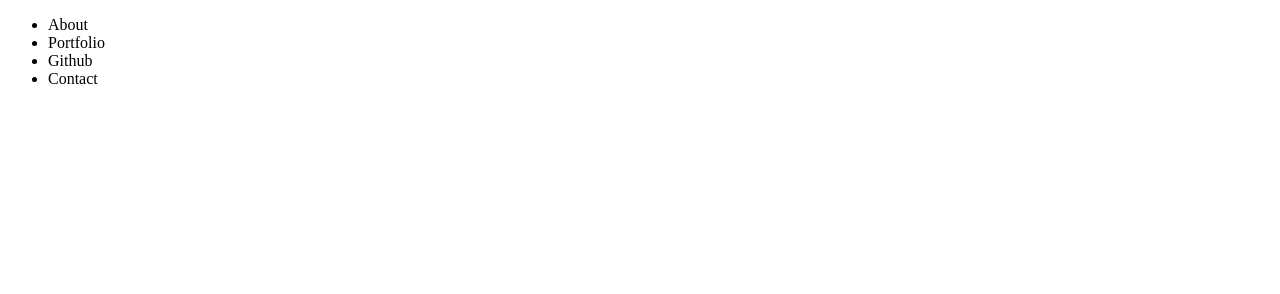
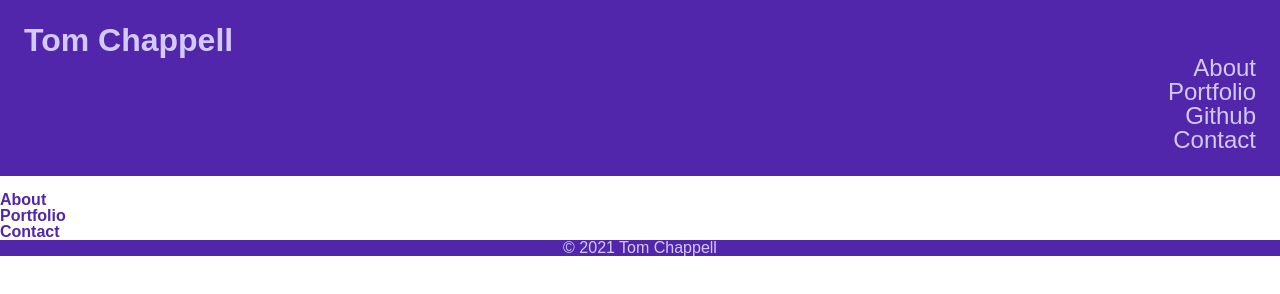
Before and after one commit to choonchy/Portfolio, a plain HTML site: page index.html in a window 1280 px wide. Drawn offline with Linux system fonts and the light colour scheme.

Commit message:
added reset css
added txt to track colour codes

more document structure

formatting

```diff
--- /dev/null
+++ b/assets/css/reset.css
@@ -0,0 +1,41 @@
+* {
+  margin: 0;
+  padding: 0;
+  box-sizing: border-box;
+}
+
+html {
+  height: 100%;
+}
+
+body {
+  min-height: 100%;
+  line-height: 1;
+  font-family: sans-serif;
+}
+
+h1,
+h2,
+h3,
+h4,
+h5,
+h6 {
+  font-size: 100%;
+}
+
+input,
+select,
+option,
+optgroup,
+textarea,
+button,
+pre,
+code {
+  font-size: 100%;
+  font-family: inherit;
+}
+
+ol,
+ul {
+  list-style: none;
+}
--- a/assets/css/style.css
+++ b/assets/css/style.css
@@ -0,0 +1,49 @@
+:root {
+  --Perfume: #d2c9fc;
+  --DaisyBush: #5226aa;
+}
+
+body {
+  font-family: Arial, Helvetica, sans-serif;
+}
+
+header {
+  padding: 1.5rem;
+  background-color: var(--DaisyBush);
+  color: var(--Perfume);
+  margin-bottom: 1rem;
+}
+
+footer {
+  background-color: var(--DaisyBush);
+  color: var(--Perfume);
+  position: relative;
+  text-align: center;
+}
+
+nav ul li {
+  display: flex;
+  justify-content: flex-end;
+  font-size: 1.5rem;
+}
+
+a {
+  text-decoration: none;
+  color: var(--Perfume);
+}
+
+h2 {
+  color: var(--DaisyBush);
+}
+
+.name {
+  font-size: 2rem;
+}
+
+.justify-centre {
+  justify-content: center;
+}
+
+.justify-right {
+  justify-content: right;
+}
--- a/index.html
+++ b/index.html
@@ -4,21 +4,30 @@
     <meta charset="UTF-8">
     <meta http-equiv="X-UA-Compatible" content="IE=edge">
     <meta name="viewport" content="width=device-width, initial-scale=1.0">
+    <link rel="stylesheet" type="text/css" href="assets/css/reset.css">
     <link rel="stylesheet" type="text/css" href="assets/css/style.css">
-    <title>Document</title>
+    <title>Tom Chappell - Portfolio</title>
 </head>
+
 <body>
     <header>
+        <h1 class="name">Tom Chappell</h1>
         <nav>
             <ul>
-                <li>About</li>
-                <li>Portfolio</li>
-                <li>Github</li>
-                <li>Contact</li>
+                <li><a href="#About">About<a></li>
+                <li><a href="#Portfolio">Portfolio<a></li>
+                <li><a href="https://github.com/choonchy/" target="blank">Github<a></li>
+                <li><a href="#Contact">Contact<a></li>
             </ul>
         </nav>
     </header>
-    <main></main>
-    <footer></footer>
+    <main>
+        <h2>About</h2>
+        <h2>Portfolio</h2>
+        <h2>Contact</h2>
+    </main>
+    <footer class="justify-centre">
+        <p>&copy; 2021 Tom Chappell<p>
+    </footer>
 </body>
 </html>
```
Also changed, not shown: assets/css/colour-codes.txt (added).
